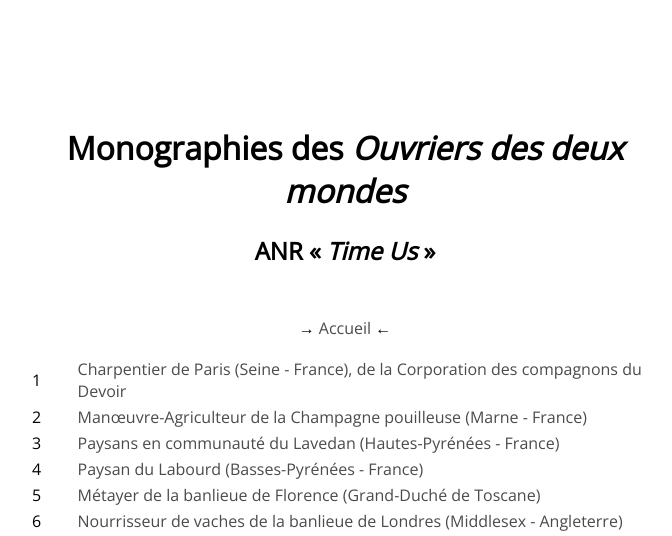
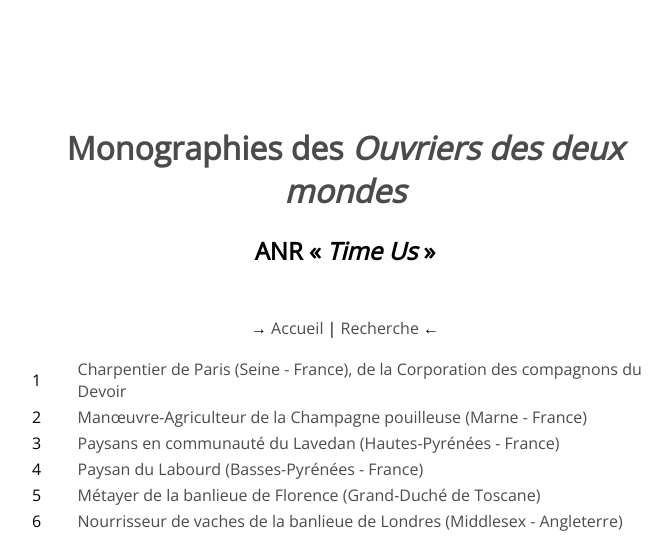
Before and after one commit to jeandamien-genero/app-ouvriers-deux-mondes, a Flask app: page /monographies in a window 1280 px wide. Shown: the top 536 px of the page, without its empty margins (295-967 px from the left). Run offline with Flask 2, Linux system fonts and the light colour scheme; some web fonts are replaced.

Commit message:
adding internal links

```diff
--- a/app/templates/conteneur.html
+++ b/app/templates/conteneur.html
@@ -24,7 +24,7 @@
 			<header>
 					<div style="text-align: center; margin-bottom: 8%;">
         				<h1>
-        	    			Monographies des <i>Ouvriers des deux mondes</i>
+        	    			<a href="{{url_for('home')}}">Monographies des <i>Ouvriers des deux mondes</i></a>
         	    		</h1>
         	    		<h2>
         	    			ANR « <i>Time Us</i> »
--- a/app/templates/corpus.html
+++ b/app/templates/corpus.html
@@ -2,7 +2,7 @@
 {% block corps %}
             <div>
                 <p style="text-align: center;">
-                    → <a href="{{url_for('home')}}">Accueil</a> ←
+                    → <a href="{{url_for('home')}}">Accueil</a> | <a href="{{url_for('search')}}">Recherche</a> ←
                 </p>
                 <table style="margin: auto;">
                     <!--<thead>
@@ -21,7 +21,7 @@
                     {% endfor %}
                 </table>
                 <p style="text-align: center;">
-                    → <a href="{{url_for('home')}}">Accueil</a> ←
+                    → <a href="{{url_for('home')}}">Accueil</a> | <a href="{{url_for('search')}}">Recherche</a> ←
                 </p>
             </div>
 {% endblock %}
--- a/app/templates/home.html
+++ b/app/templates/home.html
@@ -11,7 +11,7 @@
             		Cette application a pour but de présenter un état du travail sur les monographies.
             	</p>
             	<p style="text-align: center;">
-            		→ <a href="{{url_for('monographies')}}">Listes des monographies</a> ←
+            		→ <a href="{{url_for('monographies')}}">Listes des monographies</a> | <a href="{{url_for('search')}}">Recherche dans le corpus</a> ←
             	</p>
             </div>
 {% endblock %}
```
